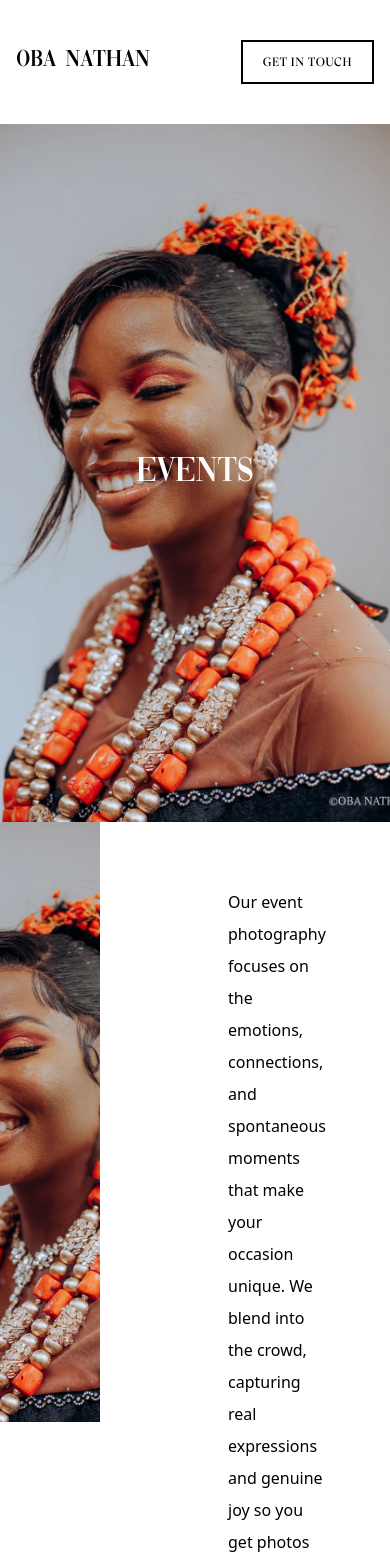
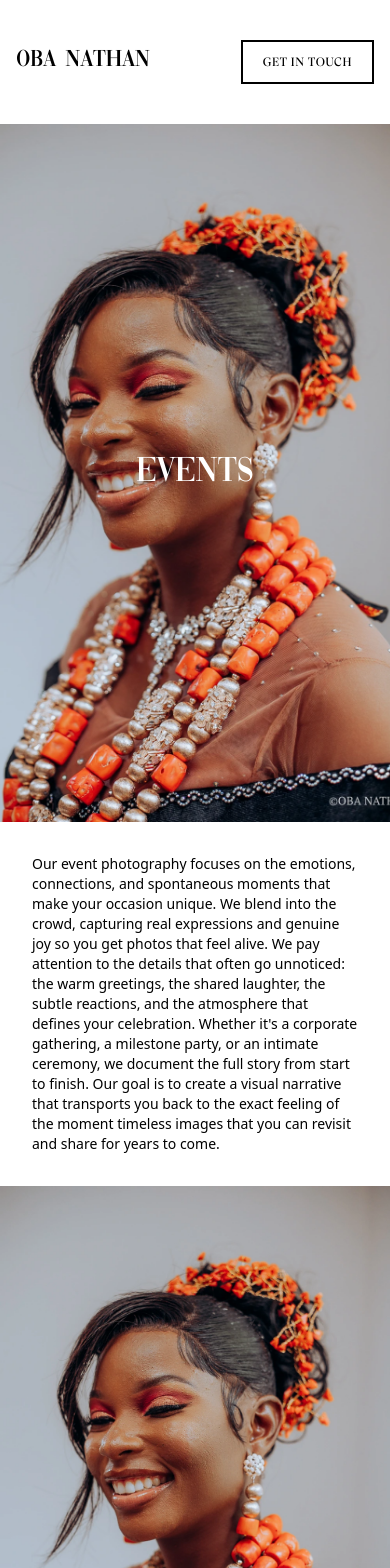
Before and after one commit to HenryAgu/Oba-Nathan, a Next.js app: page /events in a window 390 px wide. Shown: the top 1568 px of the page. Built offline with nearby package versions, Linux system fonts and the light colour scheme; a web font is replaced by a local one.

Commit message:
feat: mobile screen

```diff
--- a/src/components/shared/banner.tsx
+++ b/src/components/shared/banner.tsx
@@ -3,7 +3,7 @@ import React from 'react'
 
 const Banner = () => {
   return (
-<section className="flex flex-col items-center my-24 text-center">
+<section className="flex flex-col items-center my-12 lg:my-24 text-center">
   <span className="text-lg lg:text-[22px] font-normal leading-none">
     Still confused. then,
   </span>
@@ -13,7 +13,7 @@ const Banner = () => {
   </Link>
 
   <span className="text-lg lg:text-[22px] font-normal leading-20 mt-3">
-    or send an email to
+    or send an email to{" "}
     <Link href="" className="underline">
       hello@thecssagency.com
     </Link>
--- a/src/components/shared/event-details.tsx
+++ b/src/components/shared/event-details.tsx
@@ -36,6 +36,7 @@ const EventDetails = () => {
           { src: "/images/image.webp" },
           { src: "/images/image.webp" },
           { src: "/images/image.webp" },
+          { src: "/images/image.webp" },
         ]}
       />
     </div>
--- a/src/components/shared/event-writeup.tsx
+++ b/src/components/shared/event-writeup.tsx
@@ -2,22 +2,20 @@ import Image from "next/image";
 import React from "react";
 import { ComponentProps } from "../type";
 
-const EventWriteup = ({image, content}:ComponentProps) => {
+const EventWriteup = ({ image, content }: ComponentProps) => {
   return (
-    <div className="flex">
+    <div className="flex lg:flex-row flex-col-reverse">
       <div className="basis-[50%]">
         <Image
           src={image}
           alt="image"
           width={1178}
           height={557}
-          className="w-full h-[600px] object-cover object-top"
+          className="w-full h-[450px] lg:h-[600px] object-cover object-top"
         />
       </div>
-      <div className="basis-[50%] p-16 pl-32">
-        <p className="text-base leading-8">
-{content}
-        </p>
+      <div className="basis-[50%] p-8 lg:p-16 lg:pl-32">
+        <p className="lg:text-base text-sm lg:leading-8">{content}</p>
       </div>
     </div>
   );
--- a/src/components/shared/image-grid.tsx
+++ b/src/components/shared/image-grid.tsx
@@ -12,7 +12,7 @@ export default function ImageGrid({
   rightImages,
 }: ImageGridProps) {
   return (
-    <div className="flex">
+    <div className="flex lg:flex-row flex-col">
       {/* Left Section */}
       <div className="basis-[50%] flex flex-col h-full">
         <div className="flex">
@@ -39,7 +39,7 @@ export default function ImageGrid({
       </div>
 
       {/* Right Section */}
-      <div className="basis-[50%] flex flex-col h-full">
+      <div className="basis-[50%] hidden lg:flex flex-col h-full">
         {rightImages.map((image, index) => (
           <Image
             key={index}
--- a/src/components/shared/three-column-image-grid.tsx
+++ b/src/components/shared/three-column-image-grid.tsx
@@ -12,7 +12,7 @@ const ThreeColumnImageGrid = ({
   images,
 }: ThreeColumnImageGridProps) => {
   return (
-    <div className="grid grid-cols-3">
+    <div className="grid grid-cols-2 lg:grid-cols-4">
       {images.map((image, index) => (
         <Image
           key={index}
@@ -20,7 +20,7 @@ const ThreeColumnImageGrid = ({
           alt={image.alt || "image"}
           width={500}
           height={500}
-          className="w-full h-[571px] object-cover"
+          className="w-full h-[309px] lg:h-[571px] object-cover"
         />
       ))}
     </div>
```
